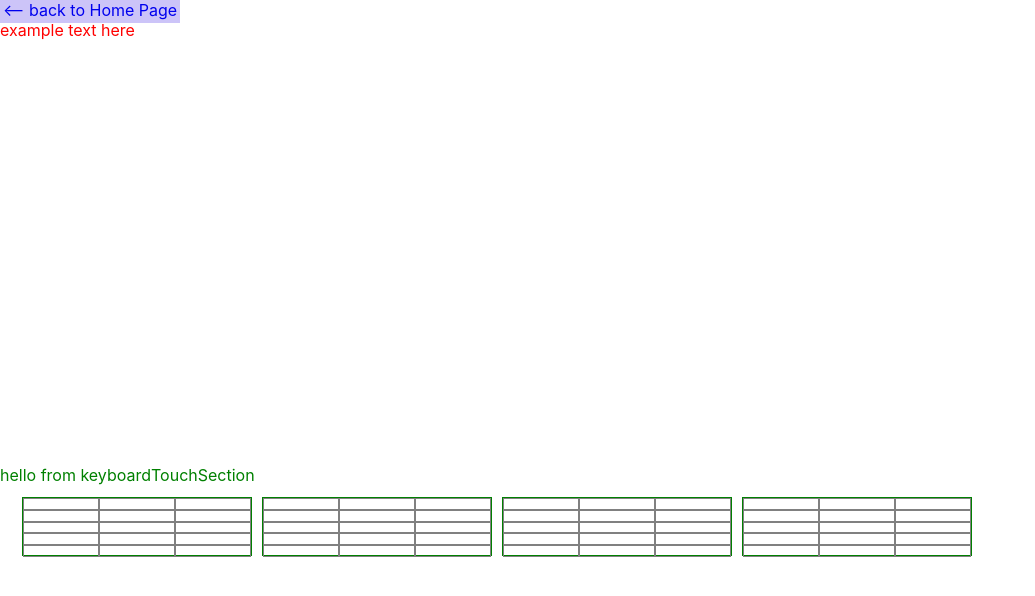
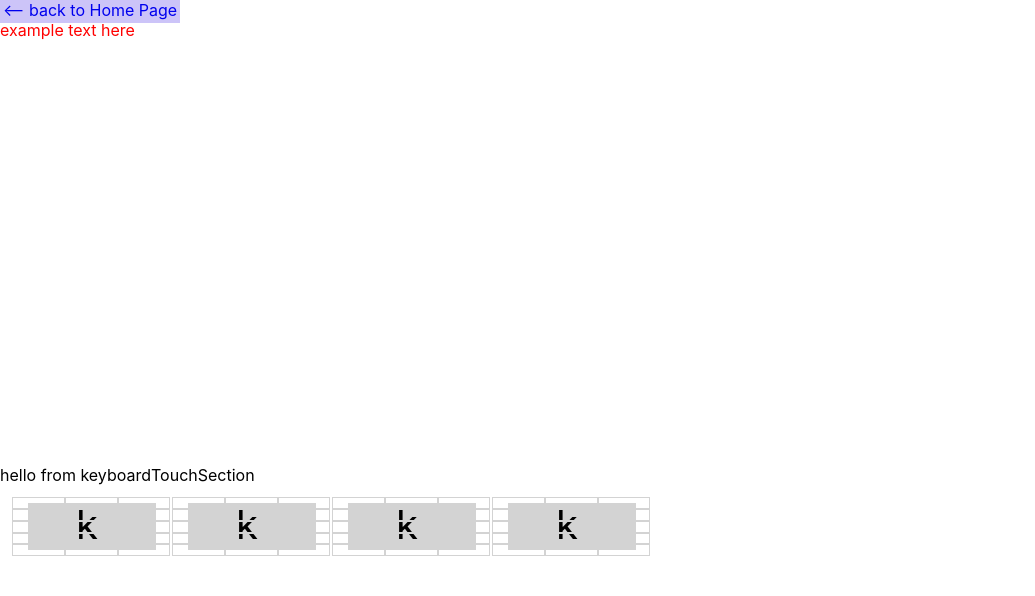
Before and after one commit to JustinDudley/thimble, a React (Create React App) app: page /keyboard in a window 1280 px wide. Shown: the top 596 px of the page, without its empty margins (0-1035 px from the left). Built offline with nearby package versions, Linux system fonts and the light colour scheme.

Commit message:
eliminate mini-row intermediate level. Add shaded region and letter k, and D png file but commented-out

```diff
--- a/src/thimbleRoutes/Keyboard/components/KeyboardTouchSection/style.css
+++ b/src/thimbleRoutes/Keyboard/components/KeyboardTouchSection/style.css
@@ -1,12 +1,11 @@
 #keyboardTouchSection {
     height: 35%;
-    color: green;
 }
 
 #keyboardRow {
     display: flex;
     flex-direction: row;
-    width: 75%;
+    width: 50%;
     height: 25%;
     padding: 12px;
 }
--- a/src/thimbleRoutes/Keyboard/components/LetterBox/index.tsx
+++ b/src/thimbleRoutes/Keyboard/components/LetterBox/index.tsx
@@ -11,30 +11,54 @@ const Mini: React.FC = () => {
             id="mini"
             onClick={() => {console.log('mini clicked'); setIsClicked(true);}}
             style={{backgroundColor: isClicked? 'red': 'inherit'}}
-        >
-
-        </div>
+        />
     )
 }
 
-const MiniRow: React.FC = () => {
+export const LetterBox: React.FC = () => {
     return (
-        <div id='miniRow'>
+        <div id="letterBox">
+            <div
+                style={{
+                    position: 'absolute',
+                    top: '10%',
+                    left: '10%',
+                    width: '80%',
+                    height: '80%',
+                    backgroundColor: 'lightgray',
+                    zIndex: '-1'
+                }}
+            />
+
+             <div
+                style={{
+                    position: 'absolute',
+                    top: '5%',
+                    left: '40%',
+                    zIndex: '-1',
+                    fontSize: '2.5rem',
+                }}
+            >
+                k
+            </div>
+            {/* <img style={{position: 'absolute', top: '20%', left: '20%', width: '60%', height: '60%' , zIndex: '-2'}} src={require("../../../../assets/images/letter_D.png")} alt='letter' width='100%' height='100%' /> */}
+
+
+            <Mini />
+            <Mini />
+            <Mini />
+            <Mini />
+            <Mini />
+            <Mini />
+            <Mini />
+            <Mini />
+            <Mini />
+            <Mini />
+            <Mini />
+            <Mini />
             <Mini />
             <Mini />
             <Mini />
         </div>
     )
 }
-
-export const LetterBox: React.FC = () => {
-    return (
-        <div id="letterBox">
-            <MiniRow />
-            <MiniRow />
-            <MiniRow />
-            <MiniRow />
-            <MiniRow />
-        </div>
-    )
-}
--- a/src/thimbleRoutes/Keyboard/components/LetterBox/style.css
+++ b/src/thimbleRoutes/Keyboard/components/LetterBox/style.css
@@ -1,23 +1,17 @@
 #mini {
-    border-style: solid;
-    border-width: 1px;
-    border-color: grey;
-    width: 100%;
-    height: 100%;
-}
-
-#miniRow {
-    display: flex;
-    flex-direction: row;
-    width: 100%;
-    height: 100%;
+    box-sizing: border-box;
+    border: 1px solid lightgray;
+    width: 33%;
+    height: 20%;
 }
 
 #letterBox {
+    position: relative;
     display: flex;
-    flex-direction: column;
-    border-style: solid;
-    border-width: 1px;
-    margin-left: 10px;
+    flex-direction: row;
+    flex-wrap: wrap;
+    /* border: 1px solid; */
     width: 25%;
+    /* seems to be unnecessary: */
+    height: 100%;
 }
```
Also changed, not shown: src/assets/images/letter_D.png (added).
